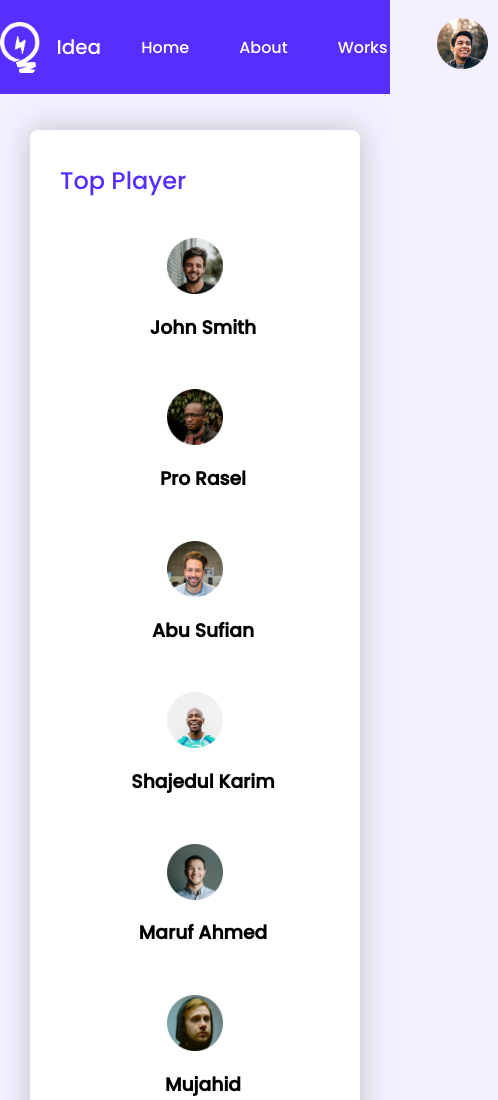
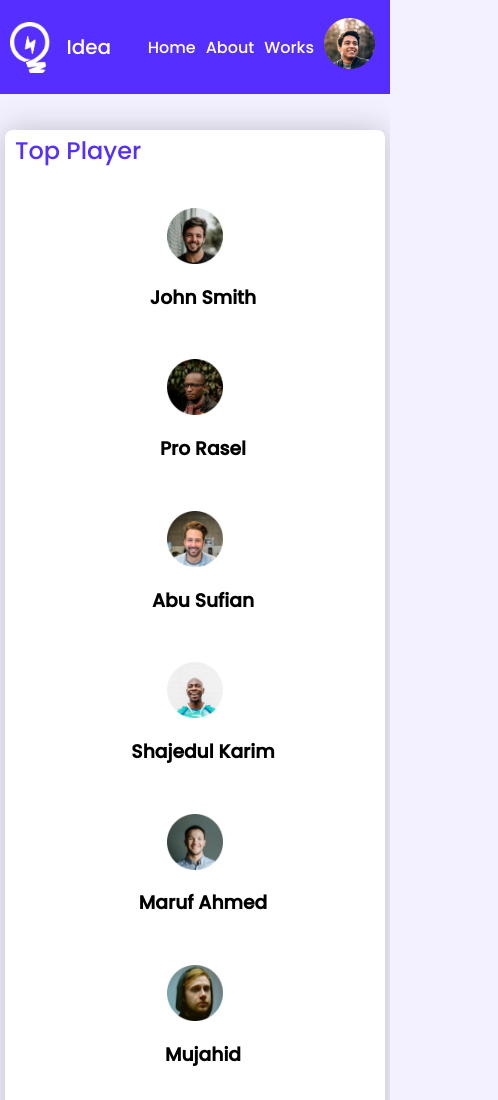
Before and after one commit to MrpNegative/Leader-board-css, a plain HTML site: page index.html in a window 390 px wide. Shown: the top 1100 px of the page, 498 px wide, since content can reach past the window. Drawn offline with Linux system fonts and the light colour scheme.

Commit message:
resposive ness fixed

```diff
--- a/styles/style.css
+++ b/styles/style.css
@@ -70,7 +70,7 @@ main{
 /* two section  */
 .container{
 
-    max-width: 870px;
+    width: 870px;
     background-color: white;
     box-sizing: border-box;
     padding: 30px;
@@ -225,9 +225,10 @@ article{
 @media only screen and (max-width:688px){
     .container{
         width: 100%;
+        padding: 0 10px;
     }
     main{
-        margin: 0 30px;
+        margin: 0 5px;
     }
     .players, .blog-articale, .courses{
         grid-template-columns: repeat(1, 1fr);
@@ -239,6 +240,23 @@ article{
     .head-space{
         width: 100%;
         margin: 0 10px;
+    }
+    nav{
+        display: flex;
+        justify-content:space-between;
+        align-items: center;
+    }
+    nav li{
+        list-style: none;
+        margin-left: 0px;
+        font-size: 16px;
+
+    }
+    li a{
+        text-decoration: none;
+        color: white;
+        font-weight: 400;
+        padding: 5px;
     }
 }
 /* tablet  */
```
